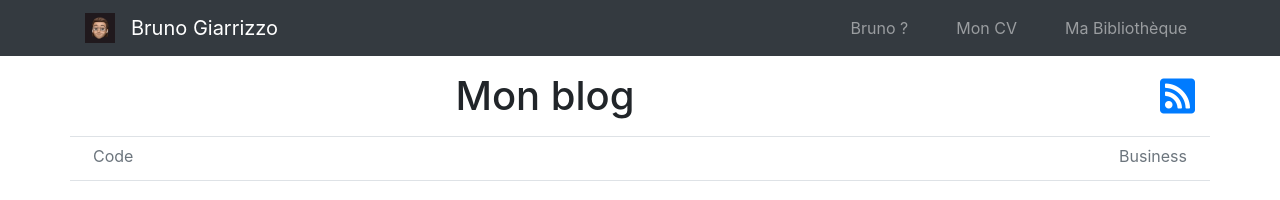
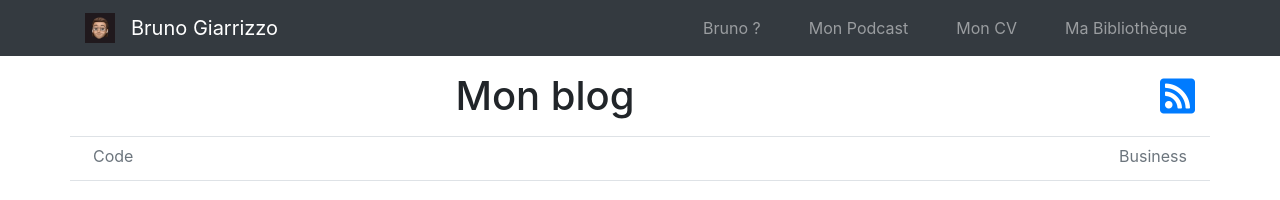
Before and after one commit to bgiarrizzo/blog.bruno-giarrizzo.fr, a Jekyll site: the page built from index.html, in a window 1280 px wide. Shown: the top 200 px of the page. Built offline with Jekyll 4.4.1, drawn with Linux system fonts in a browser that asks for light colours; nearby versions of some CDN libraries.

Commit message:
Update navigation.html
add link to podcast

```diff
--- a/_includes/navigation.html
+++ b/_includes/navigation.html
@@ -11,6 +11,9 @@
                     <a class="nav-link" href="/about/">Bruno ?</a>
                 </li>
                 <li class="nav-item px-3">
+                    <a class="nav-link" href="https://podcast.bruno-giarrizzo.fr/">Mon Podcast</a>
+                </li>
+                <li class="nav-item px-3">
                     <a class="nav-link" href="/resume/">Mon CV</a>
                 </li>
                 <li class="nav-item pl-3">
```
